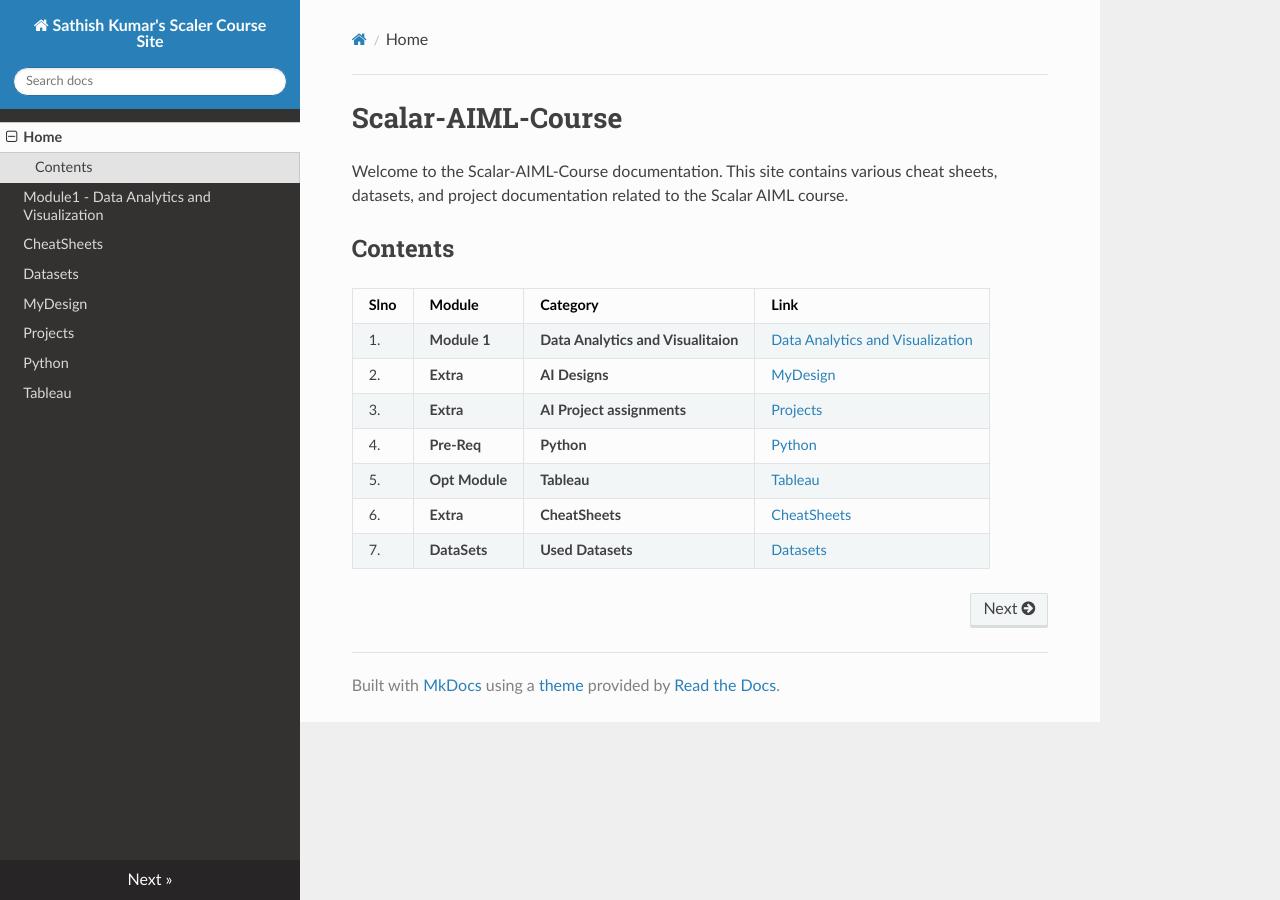
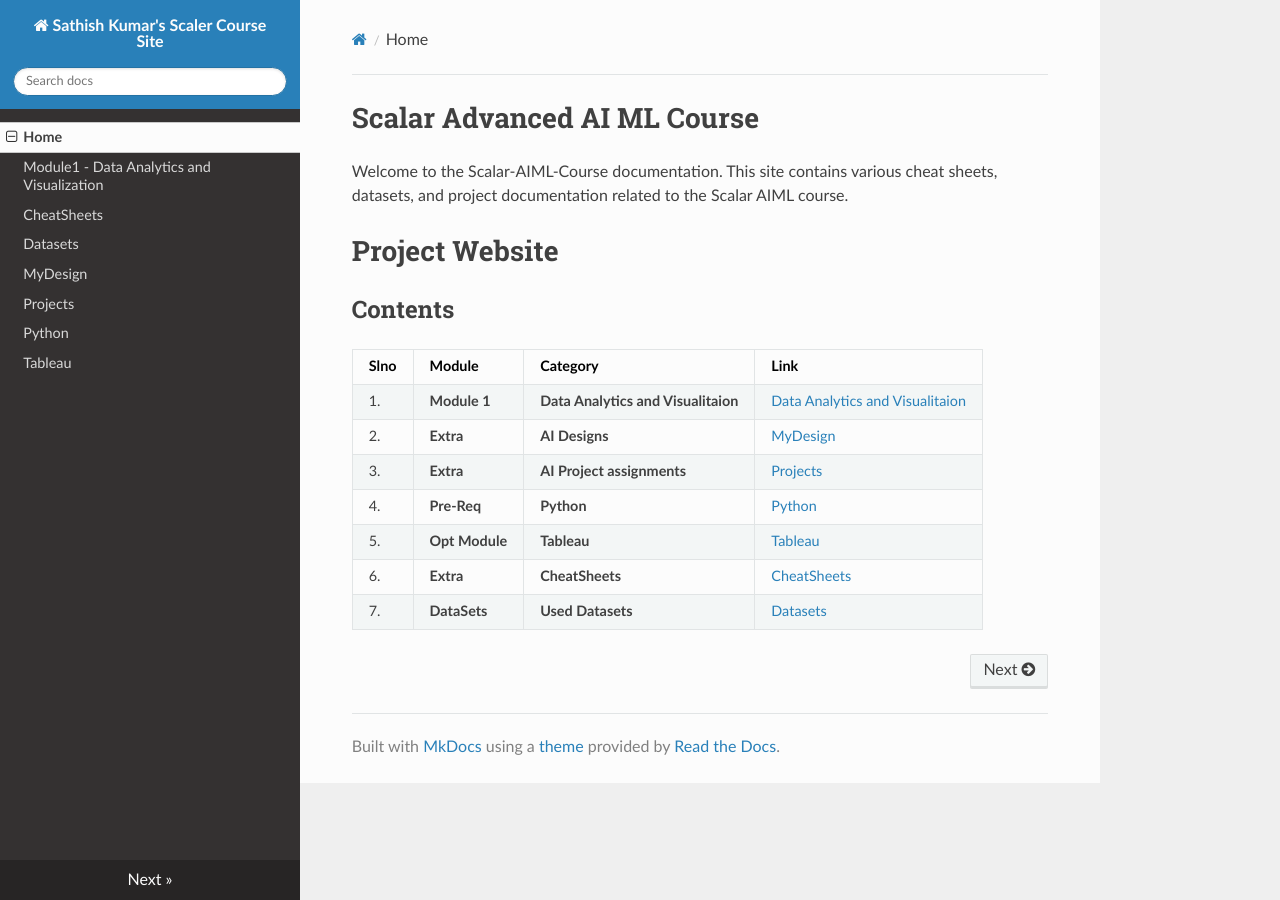
Before and after one commit to sathishkumar19/Scalar-Course, an MkDocs documentation site: the page built from docs/index.md, in a window 1280 px wide. Built offline with MkDocs 1.6.1, drawn with Linux system fonts in a browser that asks for light colours; nearby versions of some CDN libraries.

Commit message:
Updated mkdocs

```diff
--- a/docs/index.md
+++ b/docs/index.md
@@ -1,15 +1,19 @@
-# Scalar-AIML-Course
+# Scalar Advanced AI ML Course
 
 Welcome to the Scalar-AIML-Course documentation. This site contains various cheat sheets, datasets, and project documentation related to the Scalar AIML course.
+
+# Project Website
+
+
 
 ## Contents
 
 | Slno | Module     | Category | Link |
 |------|------------|----------|------|
-| 1.|**Module 1**   |**Data Analytics and Visualitaion** |[Data Analytics and Visualization](M1_DAV/dav-readme.md) |
-| 2.|**Extra**      |**AI Designs**             | [MyDesign](MyDesign/designs-readme.mdmd) |
-| 3.|**Extra**      |**AI Project assignments** | [Projects](Projects/projects-readme.md) |
-| 4.|**Pre-Req**    | **Python**                | [Python](Python/python-readme.md) |
-| 5.|**Opt Module** |**Tableau**                |[Tableau](Tableau/tableau-readme.md) |
-| 6.|**Extra**      |**CheatSheets**            | [CheatSheets](CheatSheets/cheetsheet-readme.md) |
-| 7.|**DataSets**   |**Used Datasets**          | [Datasets](datasets/dataset-readme.md) |
+| 1.|**Module 1**   |**Data Analytics and Visualitaion** |[Data Analytics and Visualitaion](/Scalar-Course/docs/M1_DAV/dav-readme.md) |
+| 2.|**Extra**      |**AI Designs**             | [MyDesign](/Scalar-Course/docs/MyDesign/designs-readme.mdmd) |
+| 3.|**Extra**      |**AI Project assignments** | [Projects](/Scalar-Course/docs/Projects/projects-readme.md) |
+| 4.|**Pre-Req**    | **Python**                | [Python](/Scalar-Course/docs/Python/python-readme.md) |
+| 5.|**Opt Module** |**Tableau**                |[Tableau](/Scalar-Course/docs/Tableau/tableau-readme.md) |
+| 6.|**Extra**      |**CheatSheets**            | [CheatSheets](/Scalar-Course/docs/CheatSheets/cheetsheet-readme.md) |
+| 7.|**DataSets**   |**Used Datasets**          | [Datasets](/Scalar-Course/docs/datasets/dataset-readme.md) |
--- a/mkdocs.yml
+++ b/mkdocs.yml
@@ -3,7 +3,6 @@
 site_author: Sathish Kumar
 site_url: https://sathishkumar-website.github.io/Scaler-Course/
 docs_dir: docs
-
 
 theme:
   icon:
```
Also changed, not shown: README.md (+9 -8 lines).
